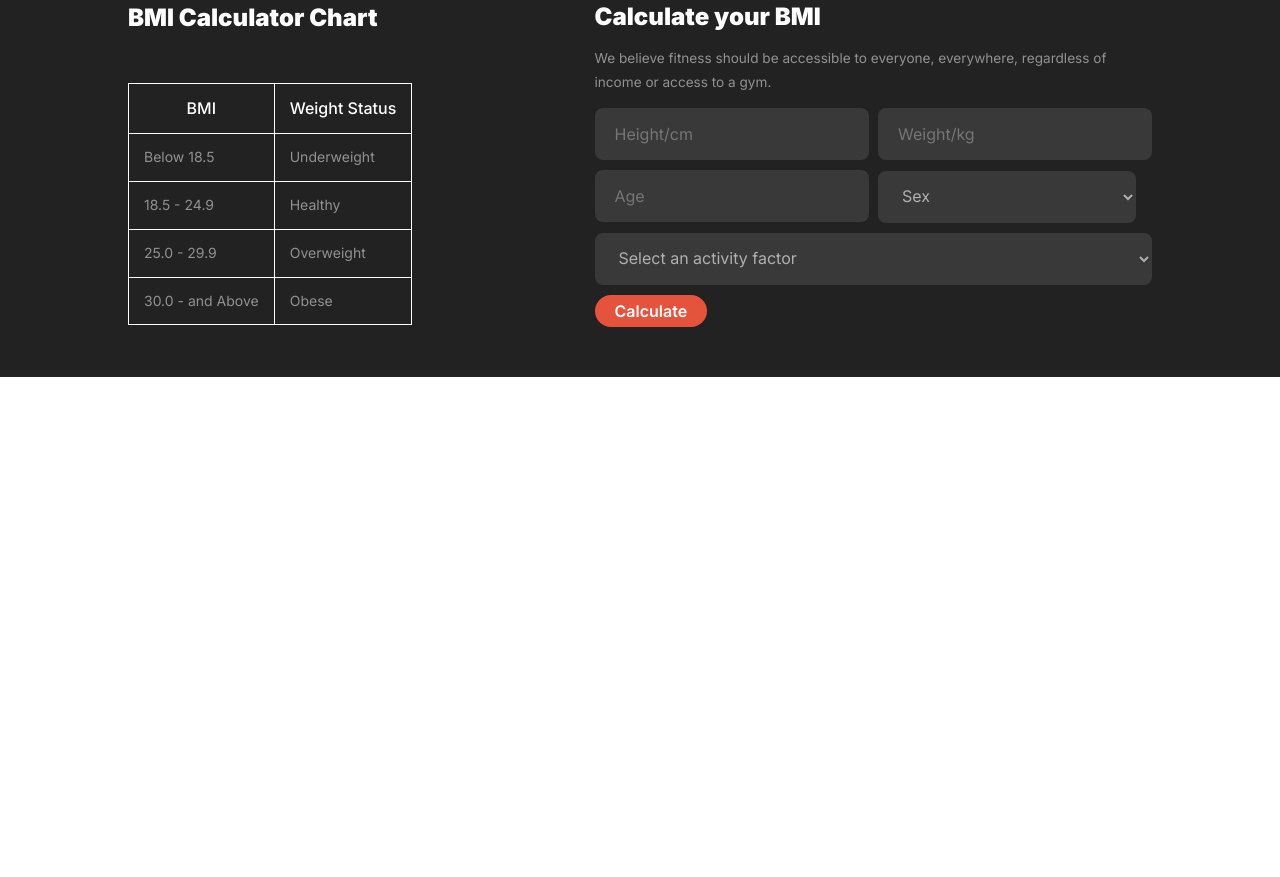
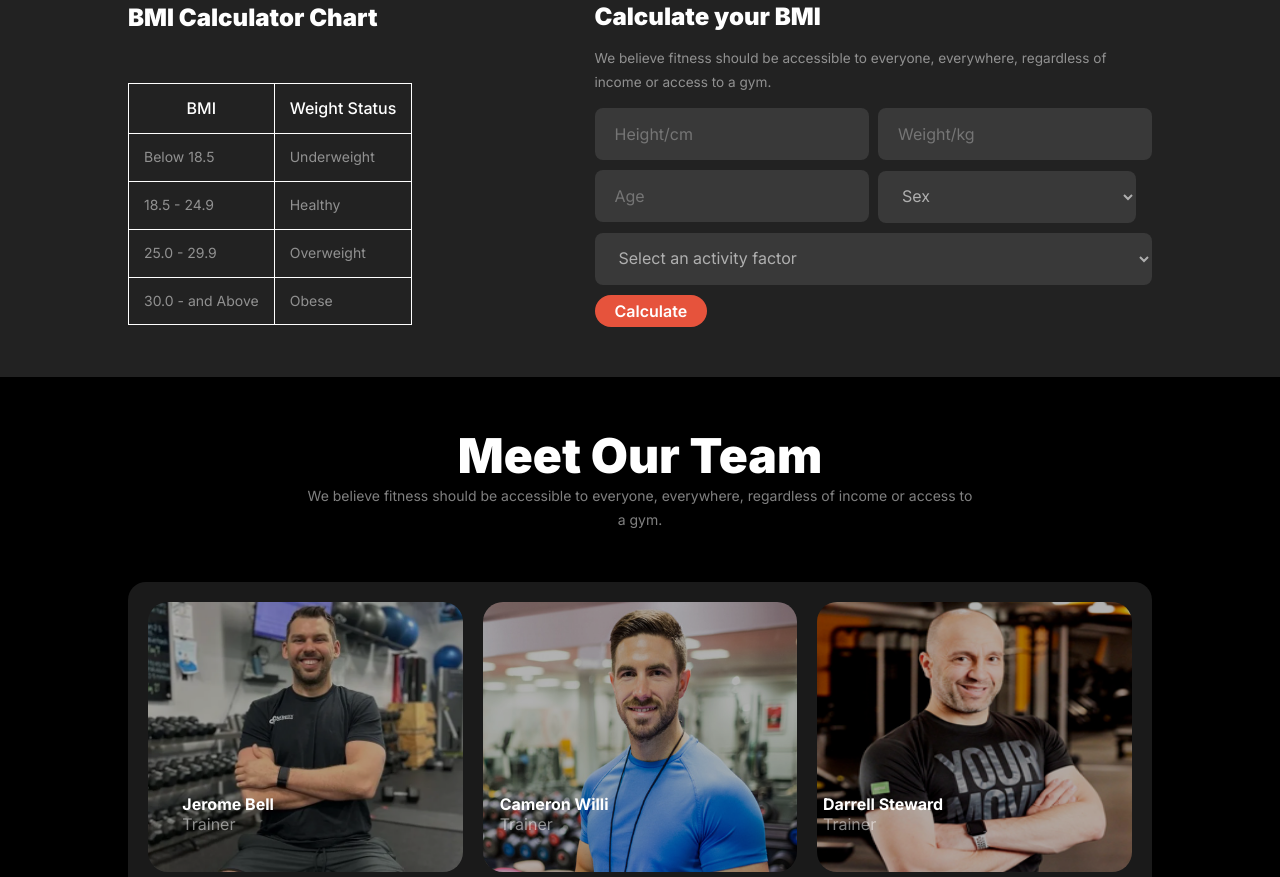
Before and after one commit to MDzonaed/assignment-2, a plain HTML site: page index.html in a window 1280 px wide. Shown: the part 1923-2800 px from the top of the page. Before the commit the page ends 2300 px from the top, so only its background shows below. Drawn offline with Linux system fonts and the light colour scheme.

Commit message:
team trainer info update

```diff
--- a/index.html
+++ b/index.html
@@ -198,6 +198,68 @@
           </div>
         </div>
 
+        <section class="team-container">
+          <div class="team-info">
+            <h2>Meet Our Team</h2>
+            <p>We believe fitness should be accessible to everyone, everywhere, regardless of income or access to a gym.</p>
+          </div>
+
+          <div class="team-details">
+            <div class="team-profile">
+              <img src="images/trainer1.png" alt="">
+              <div class="team-dis">
+                <h4>Jerome Bell</h4>
+                <p>Trainer</p>
+              </div>
+            </div>
+
+
+            <div class="team-profile">
+              <img src="images/trainer2.png" alt="">
+              <div class="team-dis">
+                <h4>Cameron Willi</h4>
+                <p>Trainer</p>
+              </div>
+            </div>
+
+
+            <div class="team-profile">
+              <img src="images/trainer3.png" alt="">
+              <div class="team-dis">
+                <h4>Darrell Steward</h4>
+                <p>Trainer</p>
+              </div>
+            </div>
+
+
+            <div class="team-profile">
+              <img src="images/trainer4.png" alt="">
+              <div class="team-dis">
+                <h4>Dianne Russell</h4>
+                <p>Trainer</p>
+              </div>
+            </div>
+
+
+            <div class="team-profile">
+              <img src="images/trainer5.png" alt="">
+              <div class="team-dis">
+                <h4>Cody Fisher</h4>
+                <p>Trainer</p>
+              </div>
+            </div>
+
+
+            <div class="team-profile">
+              <img src="images/trainer6.png" alt="">
+             <div class="team-dis">
+              <h4>Theresa Webb</h4>
+              <p>Trainer</p>
+             </div>
+            </div>
+          </div>
+        </section>
+
     </main>
   </body>
 </html>
--- a/style.css
+++ b/style.css
@@ -397,6 +397,68 @@ td,th{
     width: 100%;
 }
 
+/* calculate done */
+
+
+.team-container img{
+    width: 100%;
+    height: 270px;
+    filter: brightness(70%);
+}
+
+.team-info{
+    width: 670px;
+    margin: 0 auto;
+    text-align: center;
+    padding-bottom: 50px;
+}
+
+.team-info h2{
+    color: rgb(255, 255, 255);
+    font-size: 3rem;
+    font-weight: 900;
+    line-height: 120%;
+}
+
+.team-info p{
+    color: rgba(255, 255, 255, 0.5);
+    font-size: 14px;
+    font-weight: 400;
+    line-height: 24px;
+}
+
+.team-details{
+    display: grid;
+    grid-template-columns: 1fr 1fr 1fr;
+    gap: 20px;
+    border-radius: 18px;
+    background: rgba(255, 255, 255, 0.1);
+    padding: 20px;
+}
+
+.team-profile{
+    position: relative;
+}
+
+.team-dis{
+    position: absolute;
+    top: 70%;
+    right: 60%;
+}
+
+img{
+    border-radius: 20px;
+}
+
+.team-profile h4{
+    color: rgb(255, 255, 255);
+}
+
+.team-profile p{
+    color: rgba(255, 255, 255, 0.5);
+}
+
+
 
 
 
@@ -476,4 +538,21 @@ td,th{
         padding-top: 50px;
     }
 
+    /* calculator close */
+
+    .team-info h2{
+        font-size: 2rem;
+    }
+
+    .team-info{
+        width: 300px;
+        margin: 0 auto;
+        text-align: center;
+        padding-bottom: 50px;
+    }
+
+    .team-details{
+        grid-template-columns: 1fr;
+    }
+
 }
```
